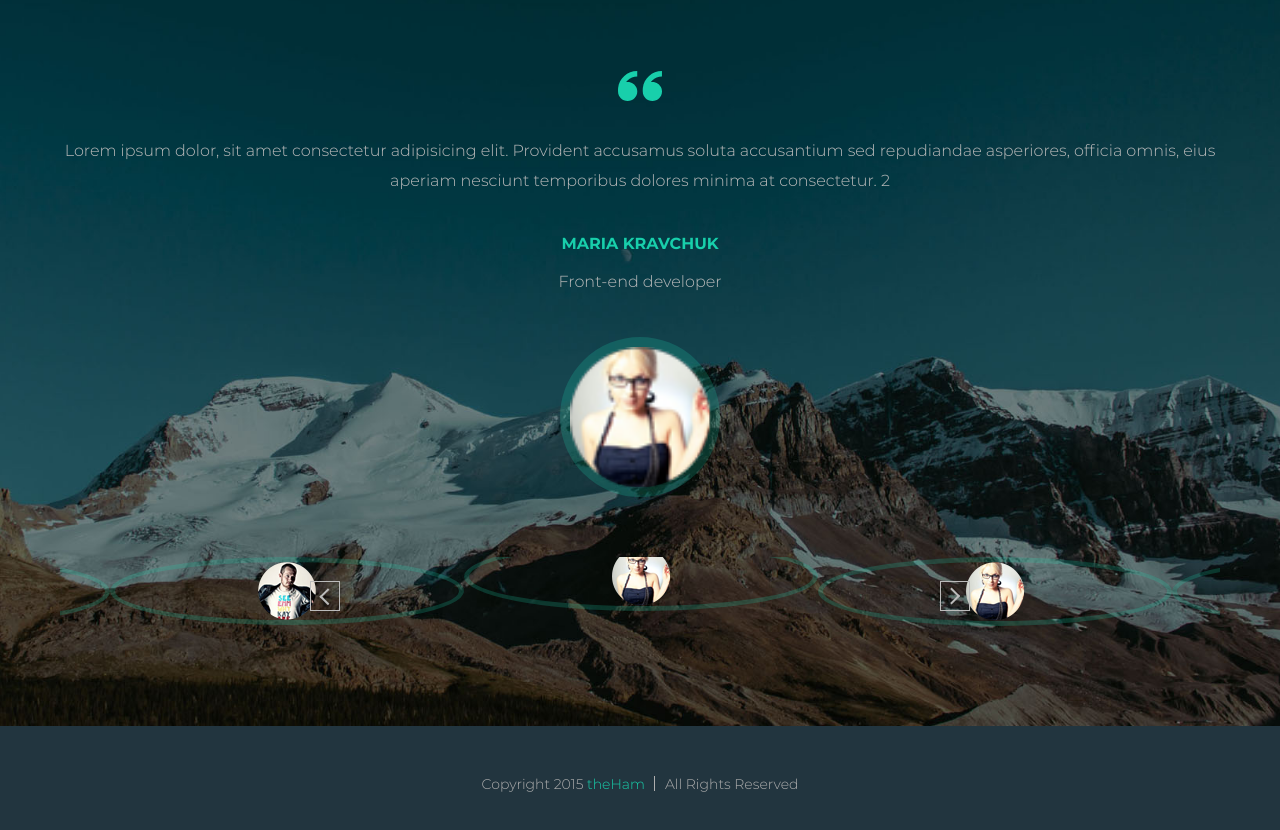
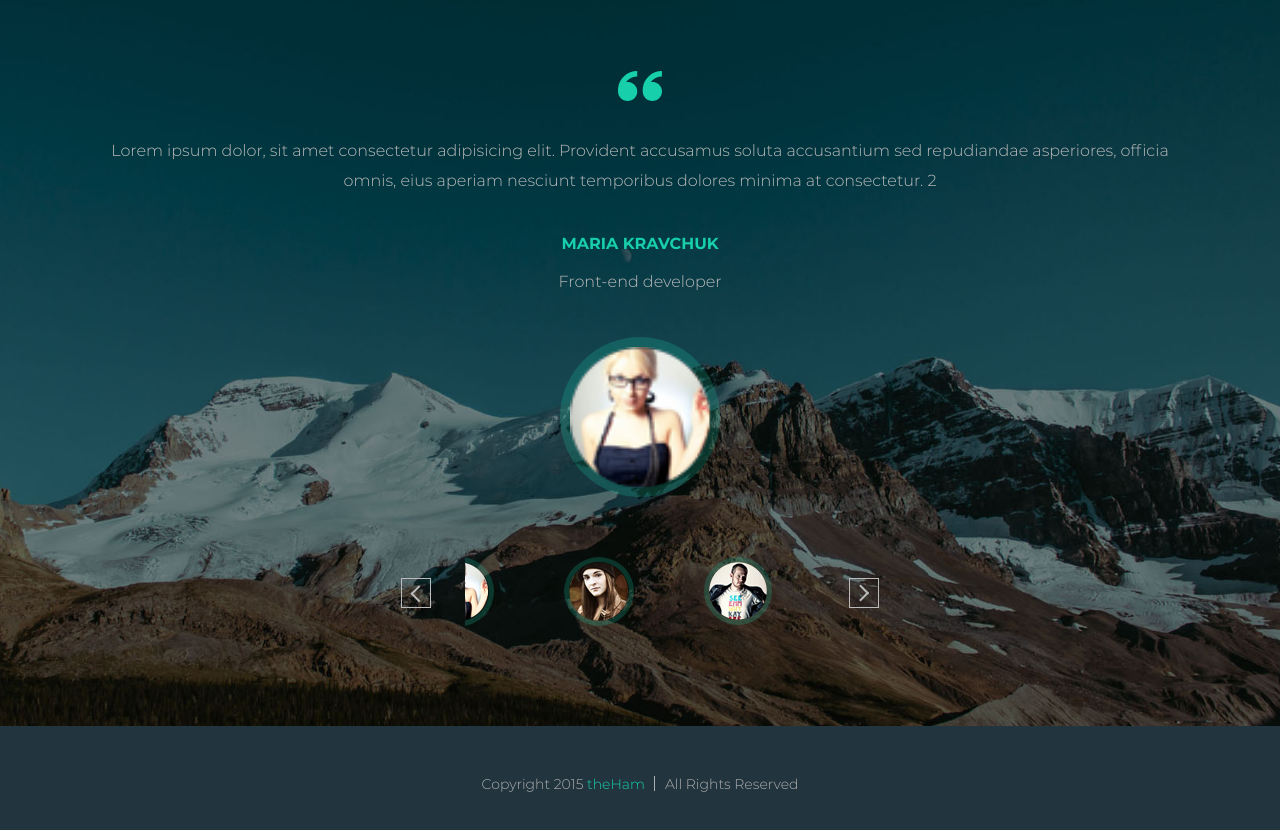
Before and after one commit to Slavon2020/step-project-ham, a plain HTML site: page index.html in a window 1280 px wide. Shown: the part 4740-5570 px from the top of the page. Drawn offline with Linux system fonts and the light colour scheme.

Commit message:
reviews section fixed except overflow-y

```diff
--- a/css/style.css
+++ b/css/style.css
@@ -558,11 +558,7 @@ body {
     background-size: cover;
     position: relative;
 }
-/* .reviews .container {
-    display: flex;
-    flex-direction: column;
-    align-items: center;
-} */
+
 .reviews-heading {
     font-weight: 400;
     font-size: 36px;
@@ -627,15 +623,27 @@ body {
 .slider-for {
     margin-bottom: 60px;
 }
+.slider-nav-frame {
+    position: relative;
+    width: 350px;
+    margin: 0 auto;
+}
+.slider-nav {
+    width: 350px;
+    margin: 0 auto;
+}
 .slick-slide {
     outline: none;
+    margin: 0 35px;
 }
+
 button[id*='slick-slide-control'] {
     display: none;
 }
-.slick-center {
+.slider-reviewer-photo-frame.slick-slide.slick-current.slick-active.slick-center  {
     transform: translateY(-15px);
 }
+
 .slick-prev-btn-custom {
     width: 30px;
     height: 30px;
@@ -643,8 +651,8 @@ button[id*='slick-slide-control'] {
     border: 1px solid #BBBBBB;
     outline: none;
     position: absolute;
-    bottom: 115px;
-    left: 310px;
+    bottom: 18px;
+    left: -64px;
 }
 .slick-prev-btn-custom:hover {
     background-color: #18CFAB;
@@ -667,8 +675,8 @@ button[id*='slick-slide-control'] {
     border: 1px solid #BBBBBB;
     outline: none;
     position: absolute;
-    right: 310px;
-    bottom: 115px;
+    right: -64px;
+    bottom: 18px;
 }
 .slick-next-btn-custom:hover {
     background-color: #18CFAB;
--- a/index.html
+++ b/index.html
@@ -591,10 +591,8 @@
                     </div>
                 </div>
             </div>
+            <div class="slider-nav-frame">
                 <div class="slider-nav">
-                <!-- <div class="slider-reviewer-photo-frame">
-                    <img src="images/hasan-ali.png" alt="photo" class="slider-reviewer-photo">
-                </div> -->
                     <div class="slider-reviewer-photo-frame">
                         <img src="images/maria.png" alt="photo" class="slider-reviewer-photo">
                     </div>
@@ -608,13 +606,15 @@
                         <img src="images/ivan-ivanov.png" alt="photo" class="slider-reviewer-photo">
                     </div>
                 </div>
-        </div>
                 <button class="slick-prev-btn-custom">
                     <div class="prev-arrow-div"></div>
                 </button>
                 <button class="slick-next-btn-custom">
                     <div class="next-arrow-div"></div>
                 </button>
+
+            </div>
+        </div>
     </section>
     <footer class="footer">
         <div class="container">
--- a/js/script.js
+++ b/js/script.js
@@ -142,7 +142,7 @@ $('.services-list').click((event) => {
     };
 });
 
-/*****************SLIDER***************/
+/*****************REVIEWS-SLIDER***************/
 
 $(document).ready(function(){
     $('.slider-for').slick({
@@ -163,5 +163,6 @@ $(document).ready(function(){
         appendArrows: $('.slider-nav'),
         prevArrow: $(".slick-prev-btn-custom"),
         nextArrow: $(".slick-next-btn-custom"),
+        variableWidth: true,
     });
 });
```
Lines whose indentation alone changed are shown as unchanged.
